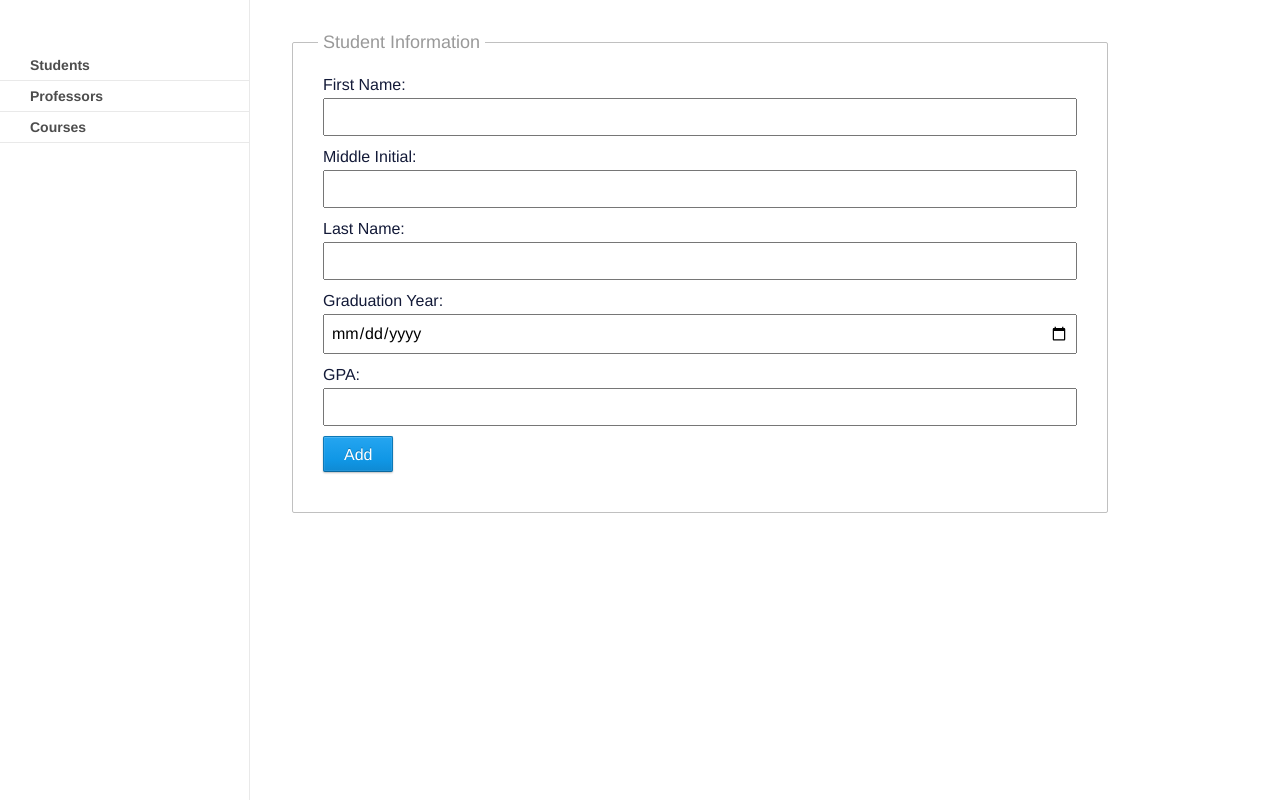
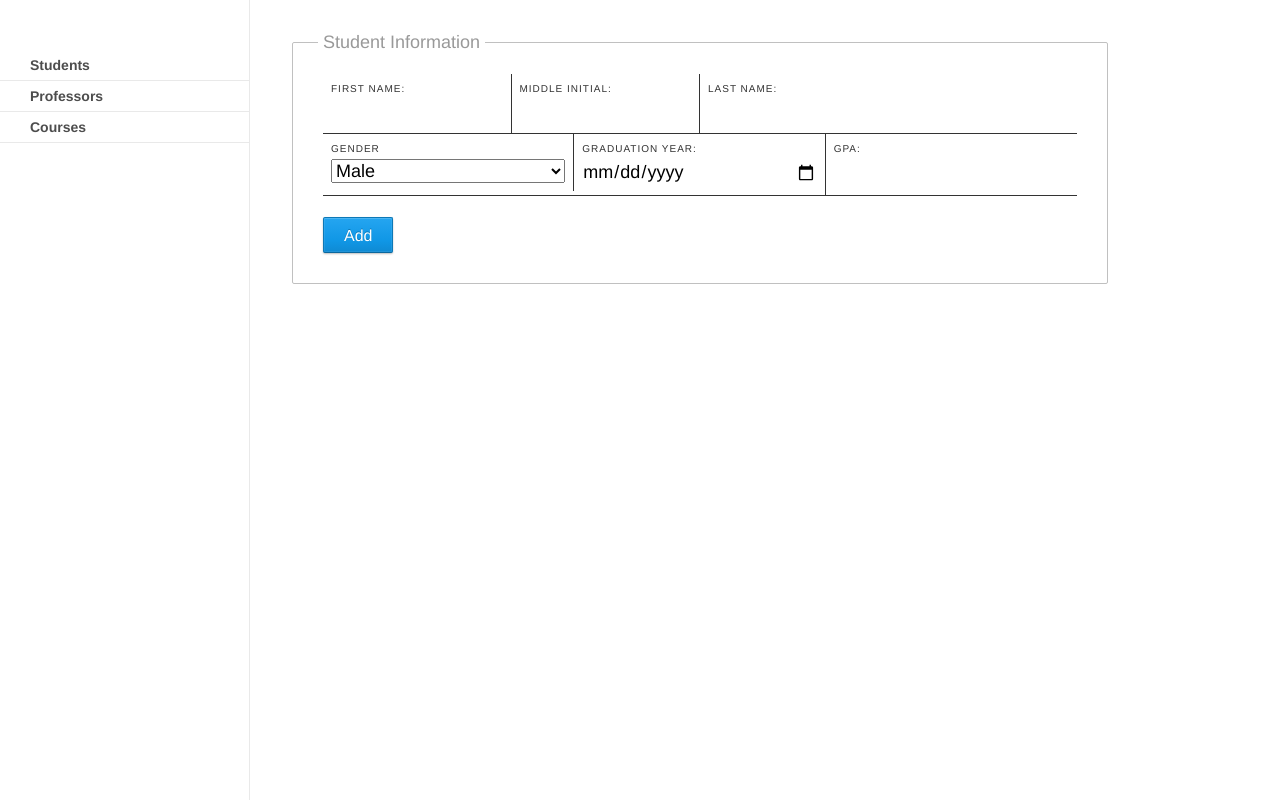
Before and after one commit to scperkins/Gradebook, a Flask app: page /students/add in a window 1280 px wide. Run offline with Flask 2, Linux system fonts and the light colour scheme.

Commit message:
updated add_students to use gridform

```diff
--- a/app.py
+++ b/app.py
@@ -33,12 +33,14 @@ def index():
 @app.route('/students/add', methods=['GET','POST'])
 def add_students():
     if request.method == 'POST':
+        import pdb;pdb.set_trace()
         try:
             with database.transaction():
                 student = Student.create(
                         first_name=request.form['first_name'],
                         middle_initial=request.form['middle_initial'],
                         last_name=request.form['last_name'],
+                        gender=request.form['gender'],
                         grad_year=request.form['grad_year'],
                         gpa=request.form['gpa'])
             flash('Student sucessfully added!')
@@ -100,7 +102,6 @@ def get_courses():
 @app.route('/courses/add', methods=['GET', 'POST'])
 def add_course():
     if request.method == 'POST':
-        #import pdb;pdb.set_trace()
         try:
             with database.transaction():
                 course = Course.create(
--- a/templates/add_students.html
+++ b/templates/add_students.html
@@ -3,20 +3,40 @@
 {% block content %}
 <fieldset>
 	<legend>Student Information</legend>
-	<form action="{{ url_for('add_students') }}" method="post">
-		<ul>
-			<label>First Name:</label>
-			<li><input type="text" name="first_name" required></li>
-			<label>Middle Initial:</label>
-			<li><input type="text" name="middle_initial"></li>
-			<label>Last Name:</label>
-			<li><input type="text" name="last_name" required></li>
-			<label>Graduation Year:</label>
-			<li><input type="date" name="grad_year" required></li>
-			<label>GPA:</label>
-			<li><input type="number" step="0.01" min="0" max="4" name="gpa"></li>
-			<li><input class="button-blue" type="submit" value="Add"></li>
-		</dl>
+	<form class="grid-form" action="{{ url_for('add_students') }}" method="post">
+		<div data-row-span="4">
+			<div data-field-span="1">
+				<label>First Name:</label>
+				<input type="text" name="first_name" required>
+			</div>
+			<div data-field-span="1">
+				<label>Middle Initial:</label>
+				<input type="text" name="middle_initial">
+			</div>
+			<div data-field-span="2">
+				<label>Last Name:</label>
+				<input type="text" name="last_name" required>
+			</div>
+		</div>
+		<div data-row-span="3">
+			<div data-field-span="1">
+				<label>Gender</label>
+					<select id="gender" name="gender">
+						<option value="M">Male</option>
+						<option value="F">Female</option>
+					</select>
+			</div>
+			<div data-field-span="1">
+				<label>Graduation Year:</label>
+				<input type="date" name="grad_year" required>
+			</div>
+			<div data-field-span="1">
+				<label>GPA:</label>
+				<input type="number" step="0.01" min="0" max="4" name="gpa">
+			</div>
+		</div>
+		<br>
+		<input class="button-blue" type="submit" value="Add">
 	</form>
 </fieldset>
 {% endblock %}
--- a/templates/layout.html
+++ b/templates/layout.html
@@ -3,6 +3,7 @@
 <head>
 	<title>Gradebook</title>
 	<link rel="stylesheet" type="text/css" href="{{ url_for('static', filename='bower_components/flakes/css/all.css')}}">
+	<link rel="stylesheet" type="text/css" href="{{ url_for('static', filename='bower_components/gridforms/gridforms/gridforms.css') }}">
 </head>
 <body>
 	<div class="flakes-frame">
--- a/templates/student.html
+++ b/templates/student.html
@@ -17,6 +17,10 @@
 					<dl class="span-1">
 						<dt>Last Name</dt>
 						<dd>{{ student.last_name }}</dd>
+					</dl>
+					<dl class="span-1">
+						<dt>Gender</dt>
+						<dd>{{ student.gender }}</dd>
 					</dl>
 				</div>
 				<div class="grid-3">
```
Also changed, not shown: models.py (+8 -1 lines).
